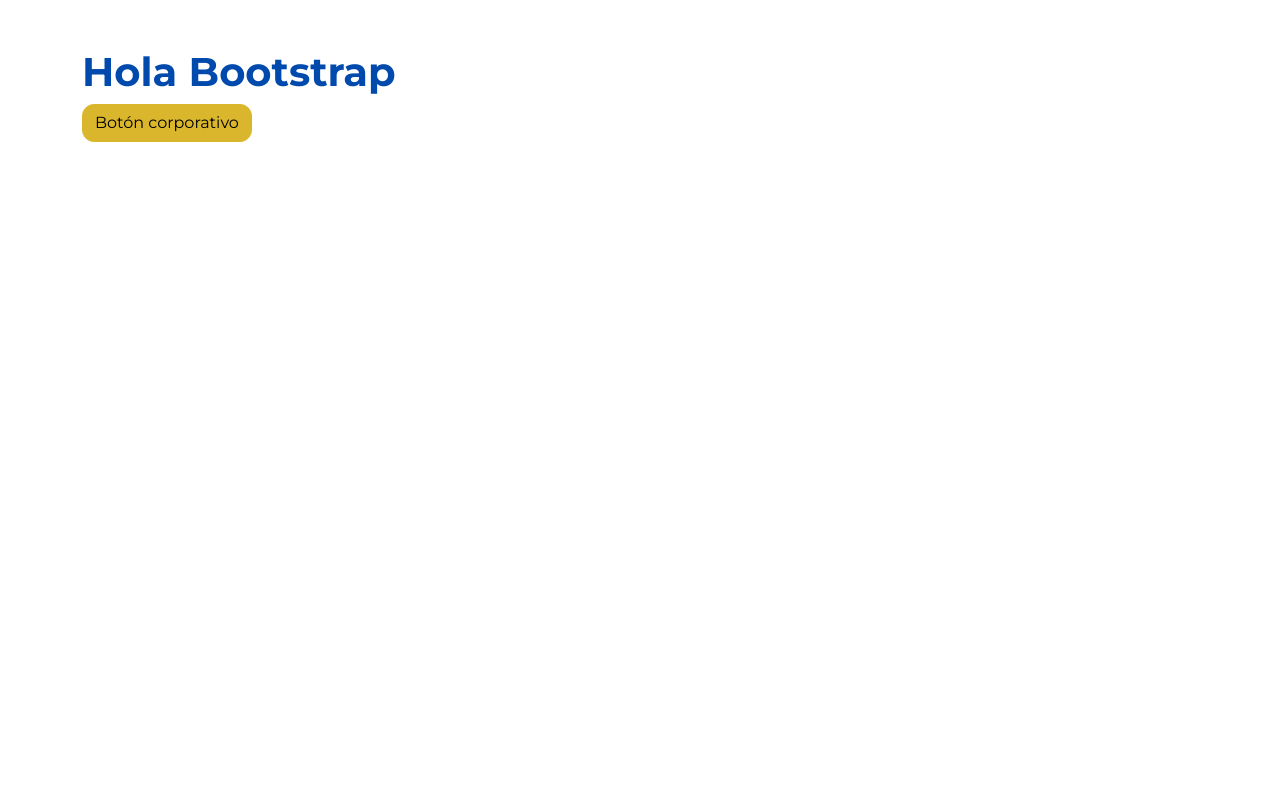
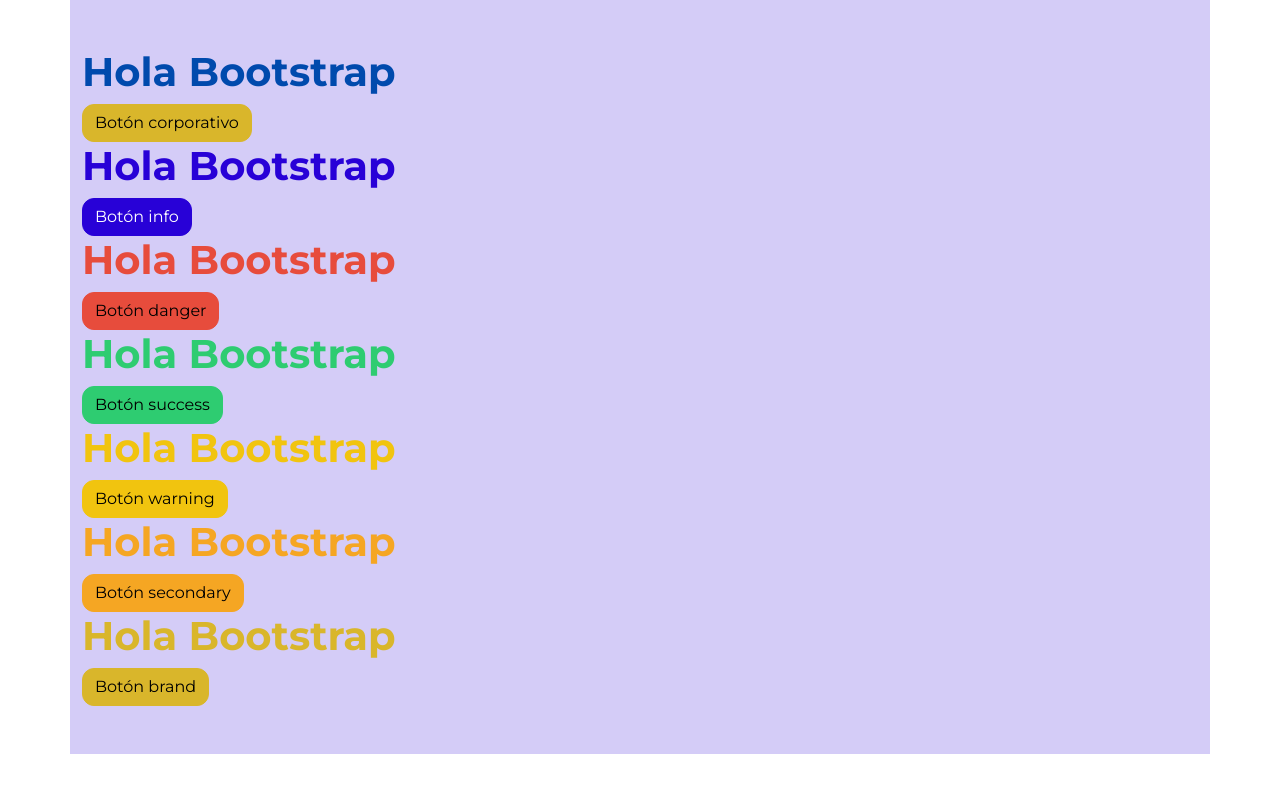
Before and after one commit to xamaruk/bs_personalizado, a website: page index.html in a window 1280 px wide. Drawn offline with nearby package versions, Linux system fonts and the light colour scheme.

Commit message:
actualizado

```diff
--- a/index.html
+++ b/index.html
@@ -8,9 +8,21 @@
 </head>
 <body>
 
-  <div class="container py-5">
+  <div class="container py-5 bg-info-subtle">
     <h1 class="text-primary">Hola Bootstrap</h1>
     <button class="btn btn-brand">Botón corporativo</button>
+    <h1 class="text-info">Hola Bootstrap</h1>
+    <button class="btn btn-info">Botón info</button>
+    <h1 class="text-danger">Hola Bootstrap</h1>
+    <button class="btn btn-danger">Botón danger</button>
+    <h1 class="text-success">Hola Bootstrap</h1>
+    <button class="btn btn-success">Botón success</button>
+    <h1 class="text-warning">Hola Bootstrap</h1>
+    <button class="btn btn-warning">Botón warning</button>
+    <h1 class="text-secondary">Hola Bootstrap</h1>
+    <button class="btn btn-secondary">Botón secondary</button>
+    <h1 class="text-brand">Hola Bootstrap</h1>
+    <button class="btn btn-brand">Botón brand</button>
   </div>
 
   <script src="node_modules/bootstrap/dist/js/bootstrap.bundle.min.js"></script>
--- a/scss/_variables.scss
+++ b/scss/_variables.scss
@@ -3,11 +3,18 @@ $primary: #004aad;
 $secondary: #f5a623;
 $success: #2ecc71;
 $danger: #e74c3c;
+$info: #2801d7;
+$warning: #f1c40f;
+
 
 // ➕ Colores extra
 $theme-colors: (
   "primary": $primary,
   "secondary": $secondary,
+  "success": $success,
+  "danger": $danger,
+  "info": $info,
+  "warning": $warning,
   "brand": #d9b62b
 );
 
```
Also changed, not shown: css/bootstrap-custom.css, 1 other file.
